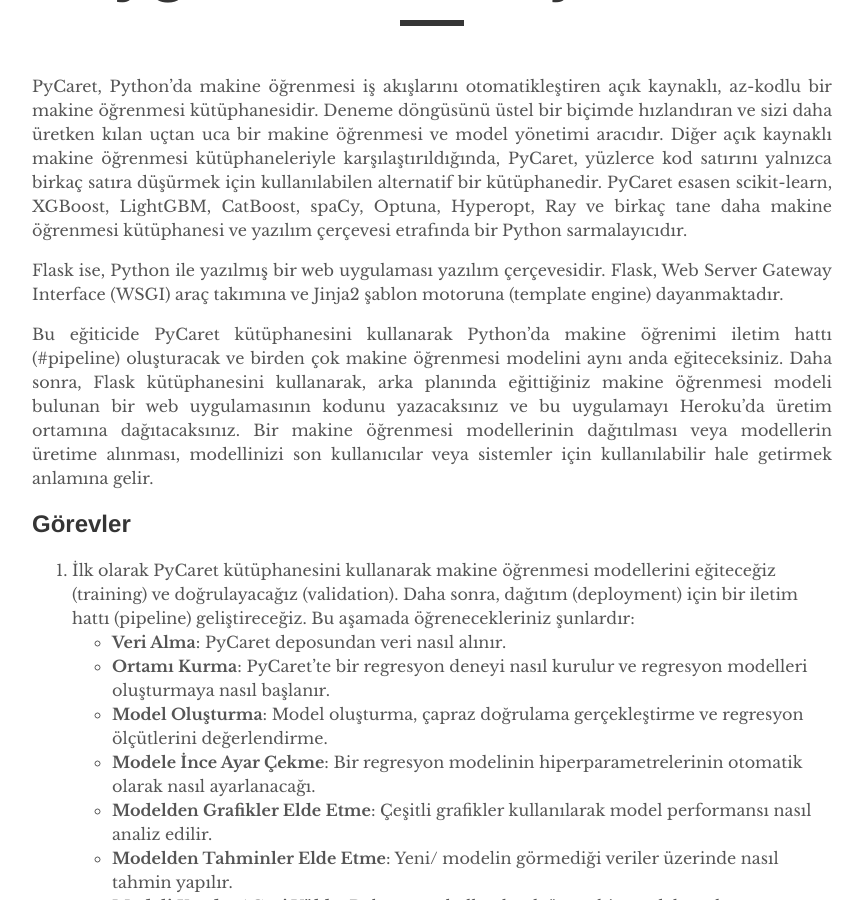
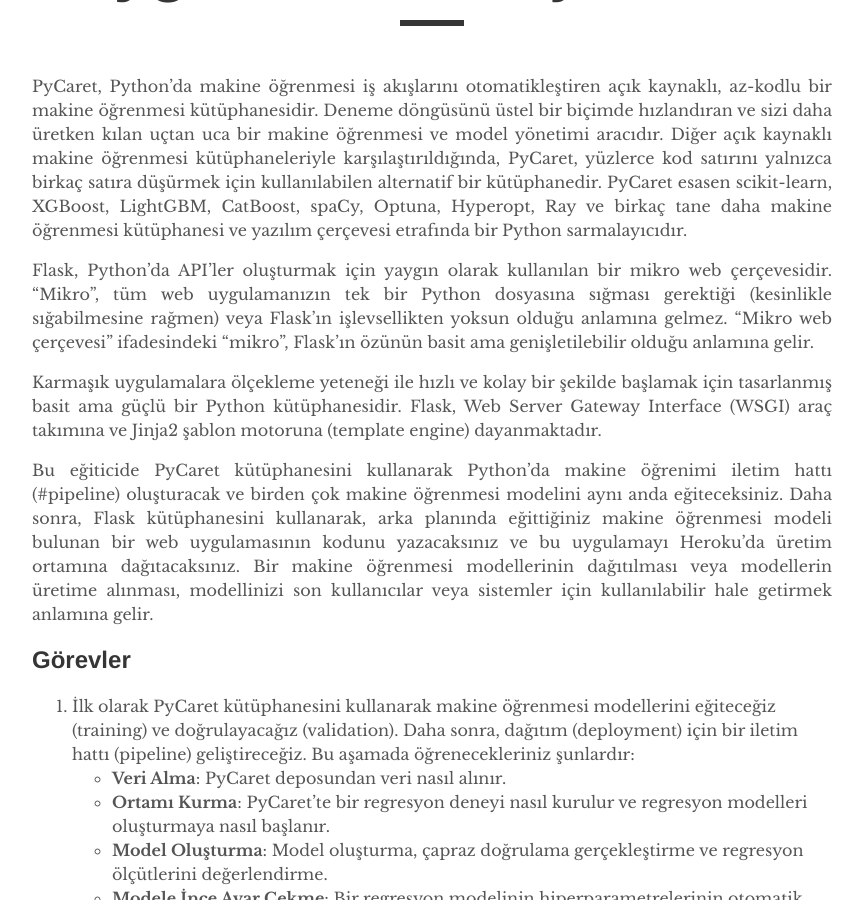
Before and after one commit to mmuratarat/turkish, a Jekyll site: the page built from _posts/2022-01-12-webapp_with_PyCaret_and_Flask.md, in a window 1280 px wide and 900 px high, scrolled down 563 px. Shown: the whole window, without its empty margins (208-1071 px from the left). Built offline with Jekyll 4.4.1, drawn with Linux system fonts in a browser that asks for light colours; nearby versions of some CDN libraries; formulas are drawn with MathJax 3; comment, search, counter and statistics services are not loaded.

Commit message:
Update 2022-01-12-webapp_with_PyCaret_and_Flask.md

```diff
--- a/_posts/2022-01-12-webapp_with_PyCaret_and_Flask.md
+++ b/_posts/2022-01-12-webapp_with_PyCaret_and_Flask.md
@@ -7,7 +7,9 @@
 
 PyCaret, Python'da makine öğrenmesi iş akışlarını otomatikleştiren açık kaynaklı, az-kodlu bir makine öğrenmesi kütüphanesidir. Deneme döngüsünü üstel bir biçimde hızlandıran ve sizi daha üretken kılan uçtan uca bir makine öğrenmesi ve model yönetimi aracıdır. Diğer açık kaynaklı makine öğrenmesi kütüphaneleriyle karşılaştırıldığında, PyCaret, yüzlerce kod satırını yalnızca birkaç satıra düşürmek için kullanılabilen alternatif bir kütüphanedir. PyCaret esasen scikit-learn, XGBoost, LightGBM, CatBoost, spaCy, Optuna, Hyperopt, Ray ve birkaç tane daha makine öğrenmesi kütüphanesi ve yazılım çerçevesi etrafında bir Python sarmalayıcıdır.
 
-Flask ise, Python ile yazılmış bir web uygulaması yazılım çerçevesidir. Flask, Web Server Gateway Interface (WSGI) araç takımına ve Jinja2 şablon motoruna (template engine) dayanmaktadır.
+Flask, Python'da API'ler oluşturmak için yaygın olarak kullanılan bir mikro web çerçevesidir. "Mikro", tüm web uygulamanızın tek bir Python dosyasına sığması gerektiği (kesinlikle sığabilmesine rağmen) veya Flask'ın işlevsellikten yoksun olduğu anlamına gelmez. "Mikro web çerçevesi" ifadesindeki "mikro", Flask'ın özünün basit ama genişletilebilir olduğu anlamına gelir.
+
+Karmaşık uygulamalara ölçekleme yeteneği ile hızlı ve kolay bir şekilde başlamak için tasarlanmış basit ama güçlü bir Python kütüphanesidir. Flask, Web Server Gateway Interface (WSGI) araç takımına ve Jinja2 şablon motoruna (template engine) dayanmaktadır.
 
 Bu eğiticide PyCaret kütüphanesini kullanarak Python'da makine öğrenimi iletim hattı (#pipeline) oluşturacak ve birden çok makine öğrenmesi modelini aynı anda eğiteceksiniz. Daha sonra, Flask kütüphanesini kullanarak, arka planında eğittiğiniz makine öğrenmesi modeli bulunan bir web uygulamasının kodunu yazacaksınız ve bu uygulamayı Heroku'da üretim ortamına dağıtacaksınız. Bir makine öğrenmesi modellerinin dağıtılması veya modellerin üretime alınması, modellinizi son kullanıcılar veya sistemler için kullanılabilir hale getirmek anlamına gelir.
 
```
